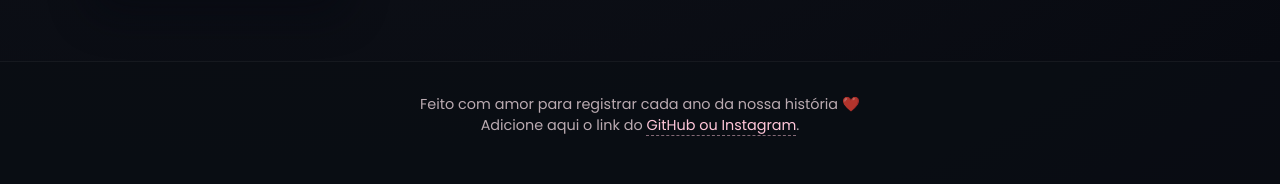
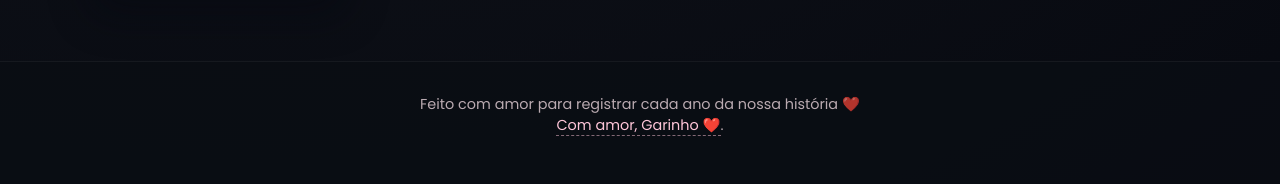
Before and after one commit to Sircht/ArchAtlas, an Electron app: page index.html in a window 1280 px wide. Shown: the part 1640-1824 px from the top of the page. Drawn offline with Linux system fonts and the light colour scheme.

Commit message:
Atualizar o index.html

```diff
--- a/index.html
+++ b/index.html
@@ -456,7 +456,7 @@
 
   <footer>
     Feito com amor para registrar cada ano da nossa história ❤️<br>
-    <span>Adicione aqui o link do <a href="#">GitHub ou Instagram</a>.</span>
+    <span><a href="#">Com amor, Garinho ❤️</a>.</span>
   </footer>
 
   <script>
```
